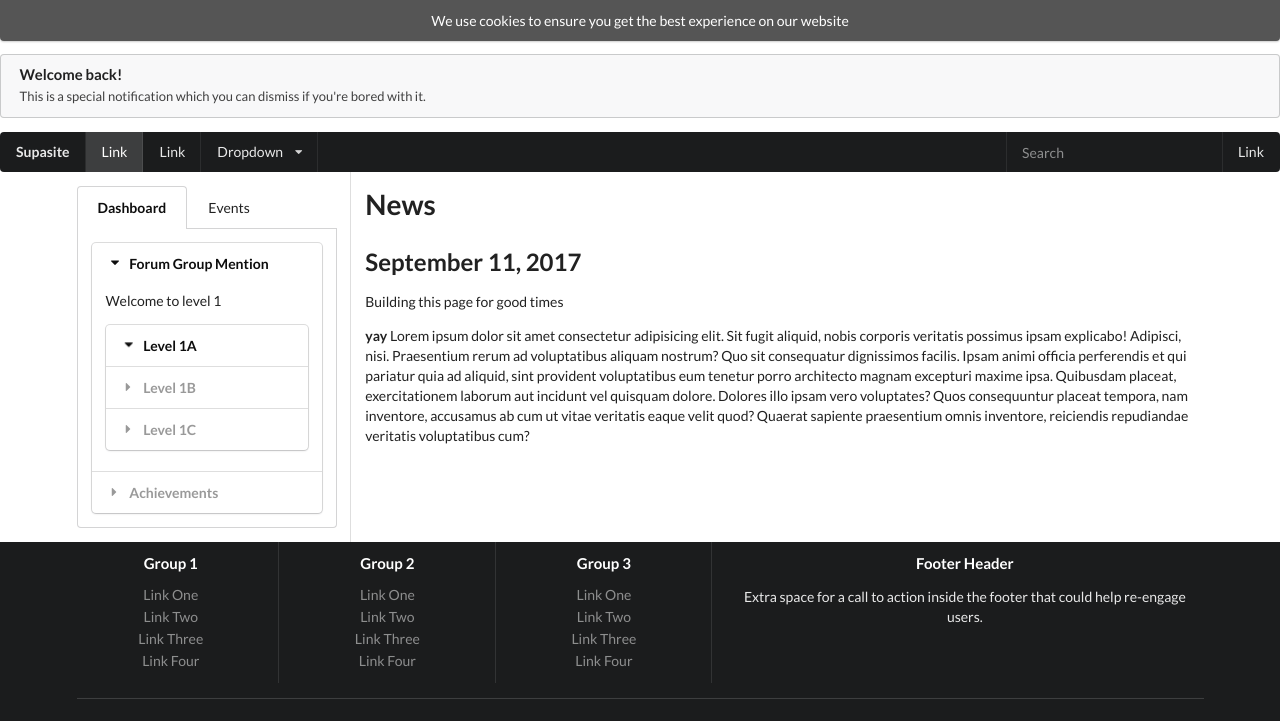
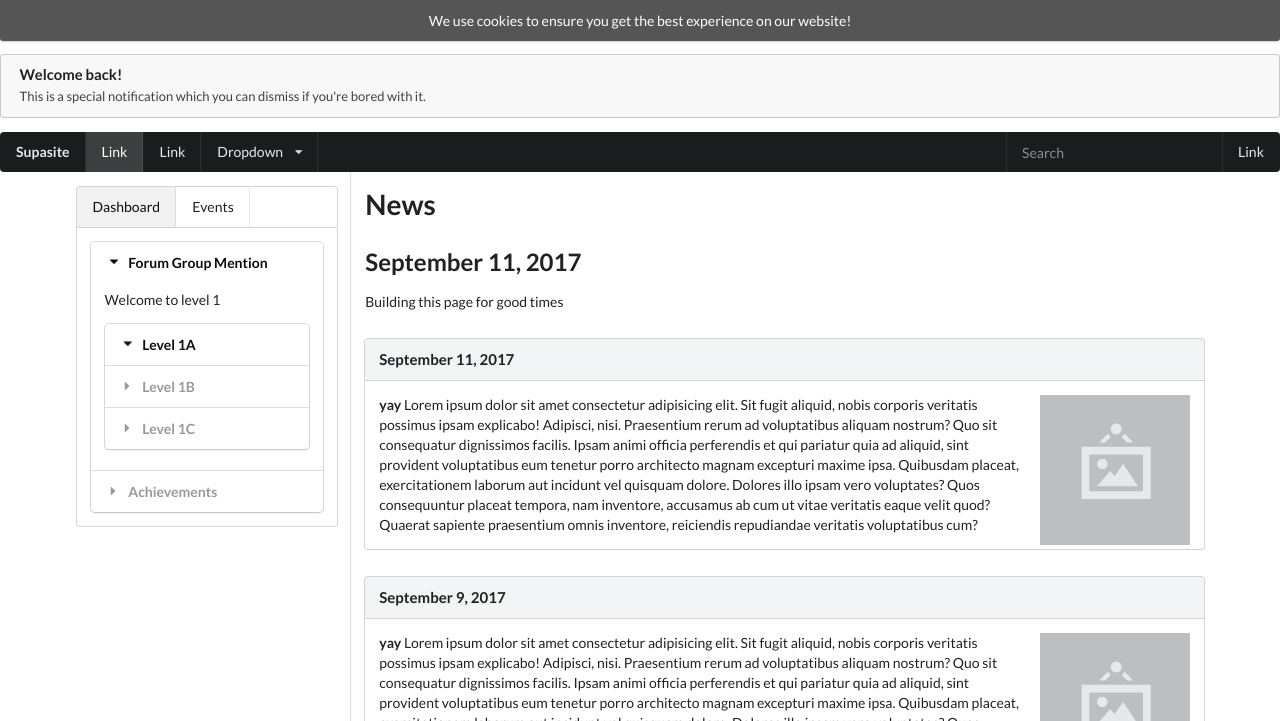
Before and after one commit to virtual/semantic-ui-demo, a website: page index.html in a window 1280 px wide. Shown: the top 721 px of the page. Drawn offline with nearby package versions, Linux system fonts and the light colour scheme; a web font is replaced by a local one.

Commit message:
add more content; try out modifying theming

```diff
--- a/index.html
+++ b/index.html
@@ -15,7 +15,7 @@
 <body>
   <div class="ui inline cookie nag">
     <span class="title">
-          We use cookies to ensure you get the best experience on our website
+          We use cookies to ensure you get the best experience on our website!
         </span>
     <i class="close icon"></i>
   </div>
@@ -45,46 +45,42 @@
     </div>
     <div class="right menu">
       <div class="item">
-        <div class="ui transparent inverted icon input">
+        <form class="ui transparent inverted icon input">
           <i class="search icon"></i>
           <input type="text" placeholder="Search">
         </div>
-      </div>
+      </form>
       <a class="item">Link</a>
     </div>
   </header>
 
   <div class="ui container">
     <div class="ui two column stackable divided grid">
-      <aside class="four wide column">
-        <div class="ui top attached tabular menu">
+      <aside class="four wide doubling column">
+        <div class="ui top attached menu">
           <a class="item active" data-tab="first">Dashboard</a>
           <a class="item" data-tab="second">Events</a>
         </div>
         <div class="ui bottom attached tab segment active" data-tab="first">
           <div class="ui styled accordion">
             <div class="active title">
-                  <i class="dropdown icon"></i>
-                  Forum Group Mention
+              <i class="dropdown icon"></i> Forum Group Mention
             </div>
             <div class="active content">
               Welcome to level 1
               <div class="accordion">
                 <div class="active title">
-                        <i class="dropdown icon"></i>
-                        Level 1A
+                  <i class="dropdown icon"></i> Level 1A
                 </div>
 
                 <div class="title">
-                        <i class="dropdown icon"></i>
-                        Level 1B
+                  <i class="dropdown icon"></i> Level 1B
                 </div>
                 <div class="content">
                   Level 1B Contents
                 </div>
                 <div class="title">
-                        <i class="dropdown icon"></i>
-                        Level 1C
+                  <i class="dropdown icon"></i> Level 1C
                 </div>
                 <div class="content">
                   Level 1C Contents
@@ -92,29 +88,25 @@
               </div>
             </div>
             <div class="title">
-                  <i class="dropdown icon"></i>
-                  Achievements
+              <i class="dropdown icon"></i> Achievements
             </div>
             <div class="content">
               <p>Welcome to level 2</p>
               <div class="accordion">
                 <div class="active title">
-                      <i class="dropdown icon"></i>
-                      Level 2A
+                  <i class="dropdown icon"></i> Level 2A
                 </div>
                 <div class="active content">
                   <p>Level 2A Contents</p>
                   <div class="accordion">
                     <div class="title">
-                            <i class="dropdown icon"></i>
-                            Level 2A-A
+                      <i class="dropdown icon"></i> Level 2A-A
                     </div>
                     <div class="content">
                       Level 2A-A Contents
                     </div>
                     <div class="title">
-                            <i class="dropdown icon"></i>
-                            Level 2A-B
+                      <i class="dropdown icon"></i> Level 2A-B
                     </div>
                     <div class="content">
                       Level 2A-B Contents
@@ -122,15 +114,13 @@
                   </div>
                 </div>
                 <div class="title">
-                        <i class="dropdown icon"></i>
-                        Level 2B
+                  <i class="dropdown icon"></i> Level 2B
                 </div>
                 <div class="content">
                   Level 2B Contents
                 </div>
                 <div class="title">
-                        <i class="dropdown icon"></i>
-                        Level 2C
+                  <i class="dropdown icon"></i> Level 2C
                 </div>
                 <div class="content">
                   Level 2C Contents
@@ -142,27 +132,23 @@
         <div class="ui bottom attached tab segment" data-tab="second">
           <div class="ui styled accordion">
             <div class="active title">
-                  <i class="dropdown icon"></i>
-                  Forum Group Mention
+              <i class="dropdown icon"><span class="sr-only">Expand</span></i> Forum Group Mention
             </div>
             <div class="active content">
               Welcome to level 1
               <div class="accordion">
                 <div class="active title">
-                        <i class="dropdown icon"></i>
-                        Level 1A
+                  <i class="dropdown icon"></i> Level 1A
                 </div>
 
                 <div class="title">
-                        <i class="dropdown icon"></i>
-                        Level 1B
+                  <i class="dropdown icon"></i> Level 1B
                 </div>
                 <div class="content">
                   Level 1B Contents
                 </div>
                 <div class="title">
-                        <i class="dropdown icon"></i>
-                        Level 1C
+                  <i class="dropdown icon"></i> Level 1C
                 </div>
                 <div class="content">
                   Level 1C Contents
@@ -170,29 +156,25 @@
               </div>
             </div>
             <div class="title">
-                  <i class="dropdown icon"></i>
-                  Level 2
+              <i class="dropdown icon"></i> Level 2
             </div>
             <div class="content">
               <p>Welcome to level 2</p>
               <div class="accordion">
                 <div class="active title">
-                      <i class="dropdown icon"></i>
-                      Level 2A
+                  <i class="dropdown icon"></i> Level 2A
                 </div>
                 <div class="active content">
                   <p>Level 2A Contents</p>
                   <div class="accordion">
                     <div class="title">
-                            <i class="dropdown icon"></i>
-                            Level 2A-A
+                      <i class="dropdown icon"></i> Level 2A-A
                     </div>
                     <div class="content">
                       Level 2A-A Contents
                     </div>
                     <div class="title">
-                            <i class="dropdown icon"></i>
-                            Level 2A-B
+                      <i class="dropdown icon"></i> Level 2A-B
                     </div>
                     <div class="content">
                       Level 2A-B Contents
@@ -200,15 +182,13 @@
                   </div>
                 </div>
                 <div class="title">
-                        <i class="dropdown icon"></i>
-                        Level 2B
+                  <i class="dropdown icon"></i> Level 2B
                 </div>
                 <div class="content">
                   Level 2B Contents
                 </div>
                 <div class="title">
-                        <i class="dropdown icon"></i>
-                        Level 2C
+                  <i class="dropdown icon"></i> Level 2C
                 </div>
                 <div class="content">
                   Level 2C Contents
@@ -223,6 +203,15 @@
         <h1>News </h1>
         <h2>September 11, 2017</h2>
         <p>Building this page for good times</p>
+
+
+
+
+              <h4 class="ui top attached block header">
+                September 11, 2017
+              </h4>
+              <div class="ui bottom attached segment">
+                <img class="ui small right floated image transition visible" data-src="assets/images/wireframe/square-image.png" src="assets/images/wireframe/square-image.png">
                 <p><strong>yay</strong> Lorem ipsum dolor sit amet consectetur adipisicing elit. Sit fugit aliquid, nobis corporis veritatis
                   possimus ipsam explicabo! Adipisci, nisi. Praesentium rerum ad voluptatibus aliquam nostrum? Quo sit consequatur
                   dignissimos facilis. Ipsam animi officia perferendis et qui pariatur quia ad aliquid, sint provident voluptatibus
@@ -230,6 +219,24 @@
                   vel quisquam dolore. Dolores illo ipsam vero voluptates? Quos consequuntur placeat tempora, nam inventore, accusamus
                   ab cum ut vitae veritatis eaque velit quod? Quaerat sapiente praesentium omnis inventore, reiciendis repudiandae
                   veritatis voluptatibus cum?</p>
+              </div>
+
+
+
+              <h4 class="ui top attached block header">
+                September 9, 2017
+              </h4>
+              <div class="ui bottom attached segment">
+                <img class="ui small right floated image transition visible" data-src="assets/images/wireframe/square-image.png" src="assets/images/wireframe/square-image.png">
+                <p><strong>yay</strong> Lorem ipsum dolor sit amet consectetur adipisicing elit. Sit fugit aliquid, nobis corporis veritatis
+                  possimus ipsam explicabo! Adipisci, nisi. Praesentium rerum ad voluptatibus aliquam nostrum? Quo sit consequatur
+                  dignissimos facilis. Ipsam animi officia perferendis et qui pariatur quia ad aliquid, sint provident voluptatibus
+                  eum tenetur porro architecto magnam excepturi maxime ipsa. Quibusdam placeat, exercitationem laborum aut incidunt
+                  vel quisquam dolore. Dolores illo ipsam vero voluptates? Quos consequuntur placeat tempora, nam inventore, accusamus
+                  ab cum ut vitae veritatis eaque velit quod? Quaerat sapiente praesentium omnis inventore, reiciendis repudiandae
+                  veritatis voluptatibus cum?</p>
+              </div>
+
       </main>
 
     </div>
```
Also changed, not shown: assets/images/wireframe/square-image.png (added), semantic/dist/semantic.min.css, 1 other file. Lines whose indentation alone changed are shown as unchanged.
